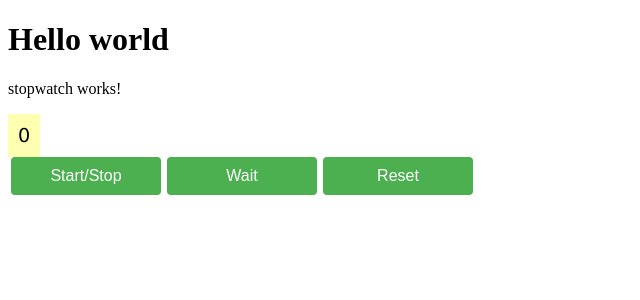
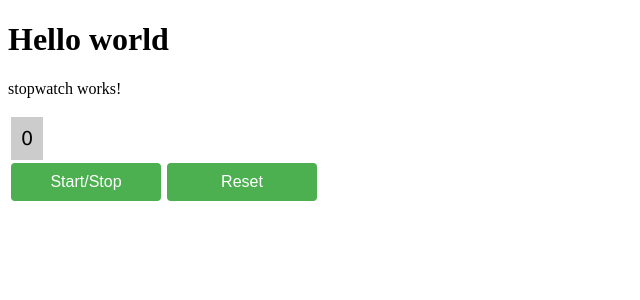
Before and after one commit to Yurii19/iteam-stopwatch-test, an Angular app: page / in a window 1280 px wide. Shown: the top 300 px of the page, without its empty margins (0-640 px from the left). Built offline with nearby package versions, Linux system fonts and the light colour scheme.

Commit message:
chore: styles updates

```diff
--- a/src/app/stopwatch/stopwatch.component.css
+++ b/src/app/stopwatch/stopwatch.component.css
@@ -1,9 +1,10 @@
 .display {
     display: inline-block;
     padding: 10px;
+    margin: 3px;
     font-size: 1.2em;
     font-family: Geneva, Verdana, sans-serif;
-    background-color: rgba(255, 255, 0, 0.3);
+    background-color: rgba(0, 0, 0, 0.2);
 }
 
 /* Button Styles */
--- a/src/app/stopwatch/stopwatch.component.html
+++ b/src/app/stopwatch/stopwatch.component.html
@@ -1,13 +1,13 @@
 <p>stopwatch works!</p>
 <div>
-    <!-- <span class="display">{{time | date: 'hh:mm:ss'}}</span>
+  <!-- <span class="display">{{time | date: 'hh:mm:ss'}}</span>
     <br>
     <span class="display">{{value$ | async | date: 'hh:mm:ss'}}</span>
     <br> -->
-    <span class="display">{{value$ | async}}</span>
-    <div class="controls">
-        <button class="control" (click)="start()">Start/Stop</button>
-        <button class="control" (click)="wait()">Wait</button>
-        <button class="control" (click)="reset()">Reset</button>
-    </div>
+  <span class="display">{{ value$ | async }}</span>
+  <div class="controls">
+    <button class="control" (click)="start()">Start/Stop</button>
+    <template #waitButton> <button class="control" (click)="wait()">Wait</button></template>
+    <button class="control" (click)="reset()">Reset</button>
+  </div>
 </div>
--- a/src/app/stopwatch/stopwatch.component.ts
+++ b/src/app/stopwatch/stopwatch.component.ts
@@ -1,6 +1,16 @@
 import { Component } from '@angular/core';
 import { CommonModule } from '@angular/common';
-import { from, Observable, of } from 'rxjs';
+import {
+  debounce,
+  debounceTime,
+  from,
+  fromEvent,
+  map,
+  Observable,
+  of,
+  Subject,
+  throttleTime,
+} from 'rxjs';
 import { StopwatchService } from './stopwatch.service';
 
 @Component({
@@ -11,13 +21,20 @@ import { StopwatchService } from './stopwatch.service';
   styleUrls: ['./stopwatch.component.css'],
 })
 export class StopwatchComponent {
-  constructor(private stopWatch: StopwatchService) {}
+  value$: Observable<any> = this.stopWatch.getTime();
+  //clicks$ = new Subject<any>();
+  clicks$ = fromEvent(document, 'click');
 
-  value$: Observable<any> = this.stopWatch.getTime();
-  // time = new Date();
+  isClicked: boolean = false;
+
+  constructor(private stopWatch: StopwatchService) {
+    this.clicks$
+     // .pipe(debounceTime(300))
+      .subscribe((d) => console.log(d));
+  }
 
   wait(): void {
-    this.stopWatch.pauseCounter();
+   //this.clicks$.next('clicked')
   }
 
   reset(): void {
@@ -28,4 +45,11 @@ export class StopwatchComponent {
     // this.time = new Date();
     this.stopWatch.startCount();
   }
+
+  // clickedHandle() {
+  //   this.isClicked = true;
+  //   setTimeout(() => {
+  //     this.isClicked = false;
+  //   }, 300);
+  // }
 }
--- a/src/app/stopwatch/stopwatch.service.ts
+++ b/src/app/stopwatch/stopwatch.service.ts
@@ -7,11 +7,11 @@ import { BehaviorSubject, from, interval, Observable, of, Subject } from 'rxjs';
 export class StopwatchService {
   inProgress: boolean = false;
 
-  counter: number = 0;
+  counter: number = 10;
 
   stopwatchStream$ = new BehaviorSubject<any>(0);
 
-  interval$: Observable<any> = of(null);
+  interval$: Observable<number> = of(0);
 
   intervalSubsctiption: any;
 
@@ -19,7 +19,7 @@ export class StopwatchService {
     //this.stopwatchStream$.next(0);
   }
 
-  getTime() {
+  getTime(): Observable<number> {
     return this.stopwatchStream$;
   }
 
@@ -57,7 +57,7 @@ export class StopwatchService {
   private stopScript() {
     console.log('stop');
     this.counter = 0;
-    this.interval$ = of(null);
+    this.interval$ = of(0);
     this.intervalSubsctiption.unsubscribe();
   }
 }
```
